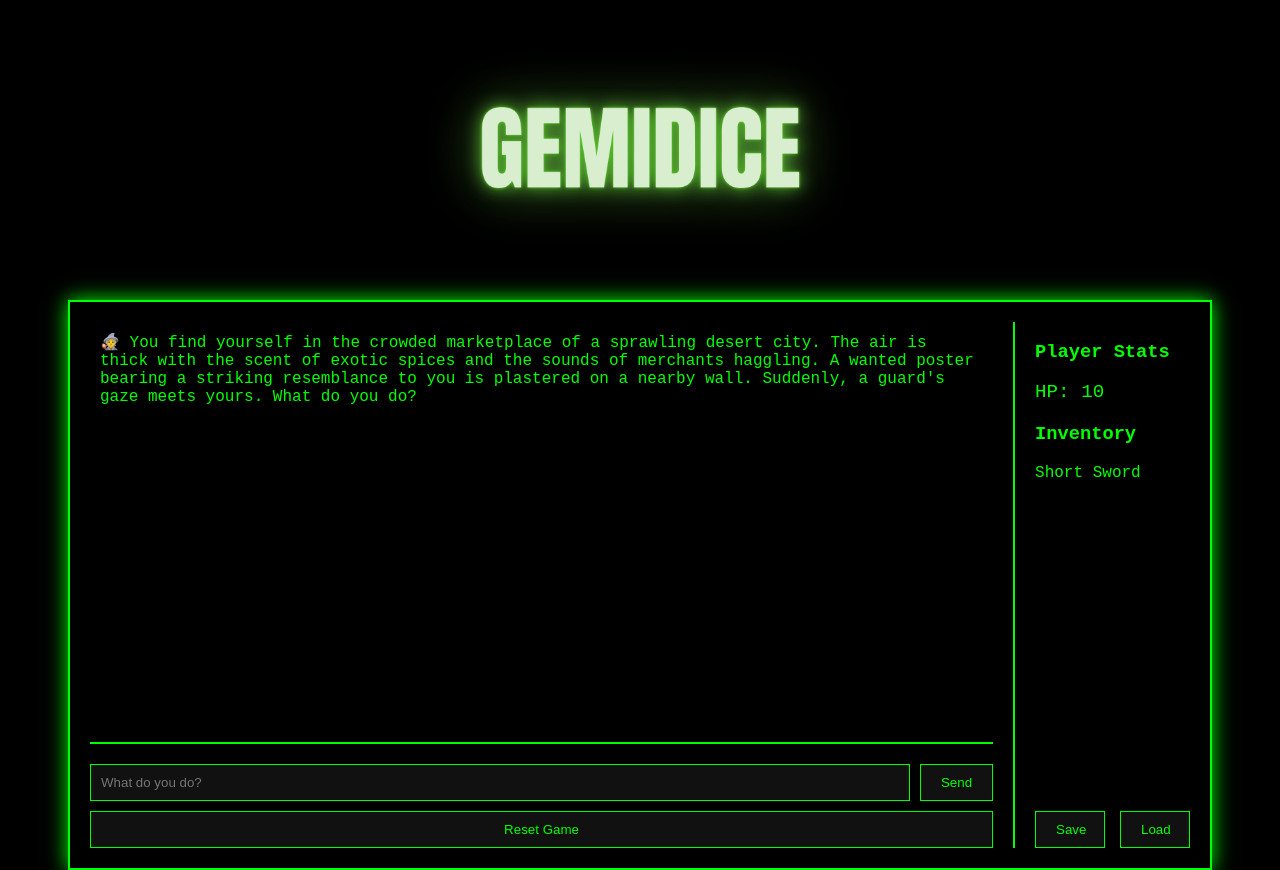
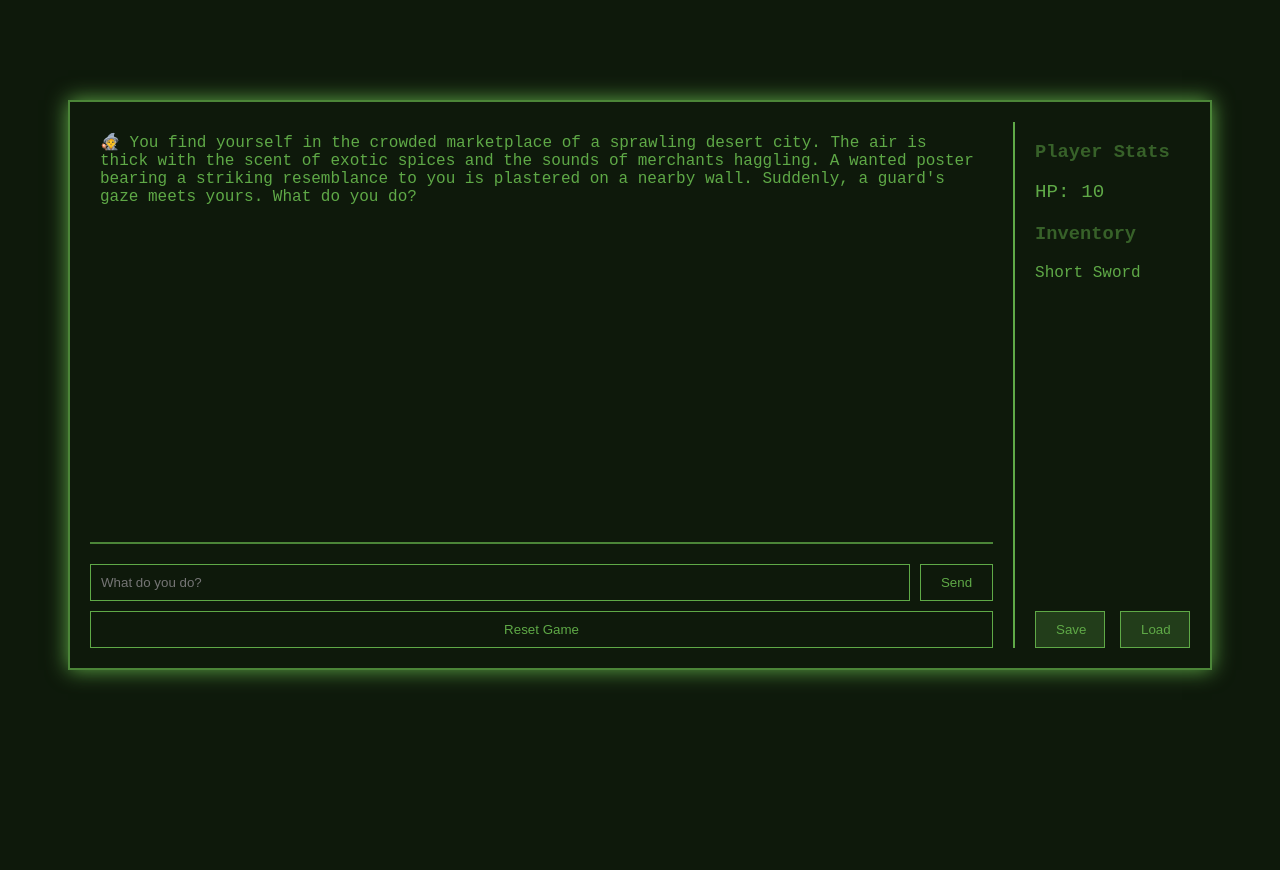
Before and after one commit to roilee1101/GemiDice-StormHacks_2025, a Flask app: page / in a window 1280 px wide. After the commit the page ends 684 px from the top, so only its background shows below. Run offline with Flask 3, Linux system fonts and the light colour scheme.

Commit message:
fixing things

```diff
--- a/static/style.css
+++ b/static/style.css
@@ -1,6 +1,8 @@
+:root {
+    --base-color: hsl(105 41 27)
+}
 body {
-    background-color: #000;
-    color: #0f0;
+    background: hsl(from var(--base-color) h s calc(l - 20));
     font-family: 'Courier New', Courier, monospace;
     justify-content: center;
     align-items: center;
@@ -17,12 +19,13 @@ html {
 }
 
 #game-container {
+    margin-top: 100px;
     display: flex;
     width: 90%;
     max-width: 1100px;
-    border: 2px solid #0f0;
+    border: 2px solid hsl(from var(--base-color) h s calc(l + 10));
     padding: 20px;
-    box-shadow: 0 0 20px #0f0;
+    box-shadow: 0 0 20px hsl(from var(--base-color) h s calc(l + 20));
 }
 
 #main-content {
@@ -32,14 +35,15 @@ html {
 }
 
 #sidebar {
+    color: hsl(from var(--base-color) h s calc(l + 20));
     width: 175px;
-    border-left: 2px solid #0f0;
+    border-left: 2px solid hsl(from var(--base-color) h s calc(l + 20));
     padding-left: 20px;
     position: relative;
 }
 
 #sidebar h2, #sidebar h3 {
-    color: #0f0;
+    color: hsl(from var(--base-color) h s l);
 }
 
 #hp-display {
@@ -60,7 +64,7 @@ html {
 #chat-box {
     height: 400px;
     overflow-y: hidden;
-    border-bottom: 2px solid #0f0;
+    border-bottom: 2px solid hsl(from var(--base-color) h s calc(l + 10));
     padding: 10px;
     margin-bottom: 20px;
     max-width: 1000px;
@@ -68,11 +72,11 @@ html {
 }
 
 .player-message {
-    color: #0ff;
+    color: hsl(from var(--base-color) h s calc(l + 20));
 }
 
 .dm-message {
-    color: #0f0;
+    color: hsl(from var(--base-color) h s calc(l + 20));
 }
 
 #input-container {
@@ -81,16 +85,21 @@ html {
 
 #player-input {
     flex-grow: 1;
-    background-color: #111;
-    border: 1px solid #0f0;
-    color: #0f0;
+    background-color: hsl(from var(--base-color) h s calc(l - 20));
+    border: 1px solid hsl(from var(--base-color) h s calc(l + 20));
+    color: hsl(from var(--base-color) h s calc(l + 20));
     padding: 10px;
+
+}
+
+#player-input:focus {
+    outline: none;
 }
 
 #send-btn, #reset-btn {
-    background-color: #111;
-    border: 1px solid #0f0;
-    color: #0f0;
+    background-color: hsl(from var(--base-color) h s calc(l - 20));
+    border: 1px solid hsl(from var(--base-color) h s calc(l + 20));
+    color: hsl(from var(--base-color) h s calc(l + 20));
     padding: 10px 20px;
     cursor: pointer;
     margin-left: 10px;
@@ -101,22 +110,31 @@ html {
     bottom: 0;
     right: 0;
     max-width: 70px;
-    background-color: #111;
-    border: 1px solid #0f0;
-    color: #0f0;
+    background-color: hsl(from var(--base-color) h s calc(l - 10));
+    border: 1px solid hsl(from var(--base-color) h s calc(l + 20));
+    color: hsl(from var(--base-color) h s calc(l + 20));
     padding: 10px 20px;
     cursor: pointer;
+    margin-left: 10px;
 }
 
 #save-btn {
     position: absolute;
+    margin-right: 10px;
     bottom: 0;
     max-width: 70px;
-    color: #0f0;
-    background-color: #111;
-    border: 1px solid #0f0;
+    color: hsl(from var(--base-color) h s calc(l + 20));
+    background-color: hsl(from var(--base-color) h s calc(l - 10));
+    border: 1px solid hsl(from var(--base-color) h s calc(l + 20));
     padding: 10px 20px;
     cursor: pointer
+}
+
+#button-container button{
+    display:flex;
+    flex-direction: column;
+    justify-content: space-evenly;
+
 }
 
 #reset-btn {
--- a/templates/index.html
+++ b/templates/index.html
@@ -8,9 +8,6 @@
 </head>
 <body>
 
-    <div id="image-container">
-        <img id="titleImage" alt="Title Image" src="../images/GEMIDICE.png">
-    </div>
 
     <div id="game-container">
         <div id="main-content">
@@ -28,8 +25,10 @@
             <ul id="inventory-list">
                 <!-- Items will be listed here -->
             </ul>
-            <button id="save-btn" class="sidebar-btn">Save</button>
-            <button id="load-btn" class="sidebar-btn">Load</button>
+            <div id="button-container">
+                <button id="save-btn" class="sidebar-btn">Save</button>
+                <button id="load-btn" class="sidebar-btn">Load</button>
+            </div>
         </div>
     </div>
     <script src="/static/app.js"></script>
```
